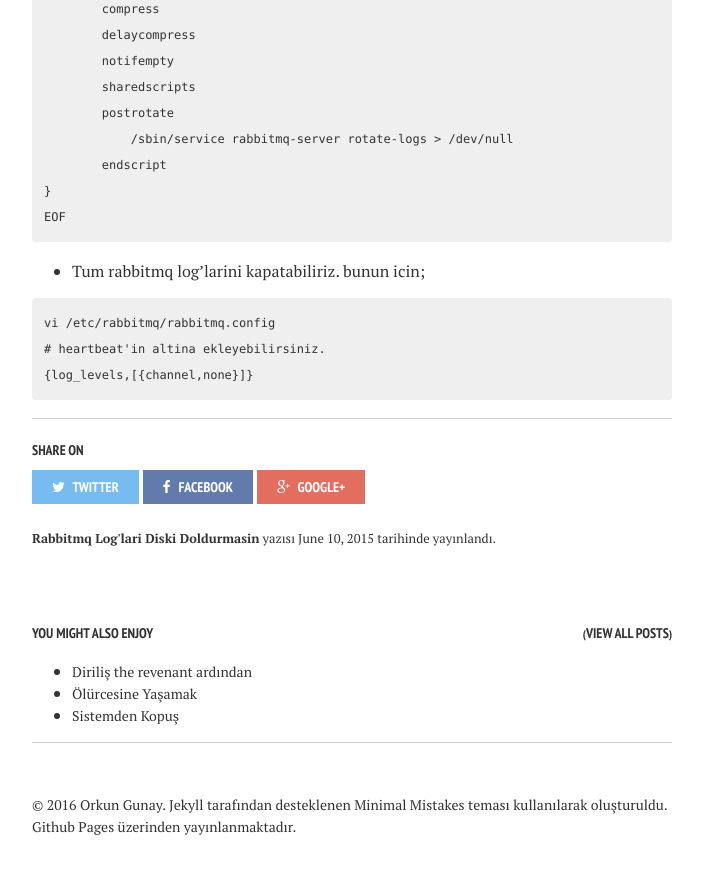
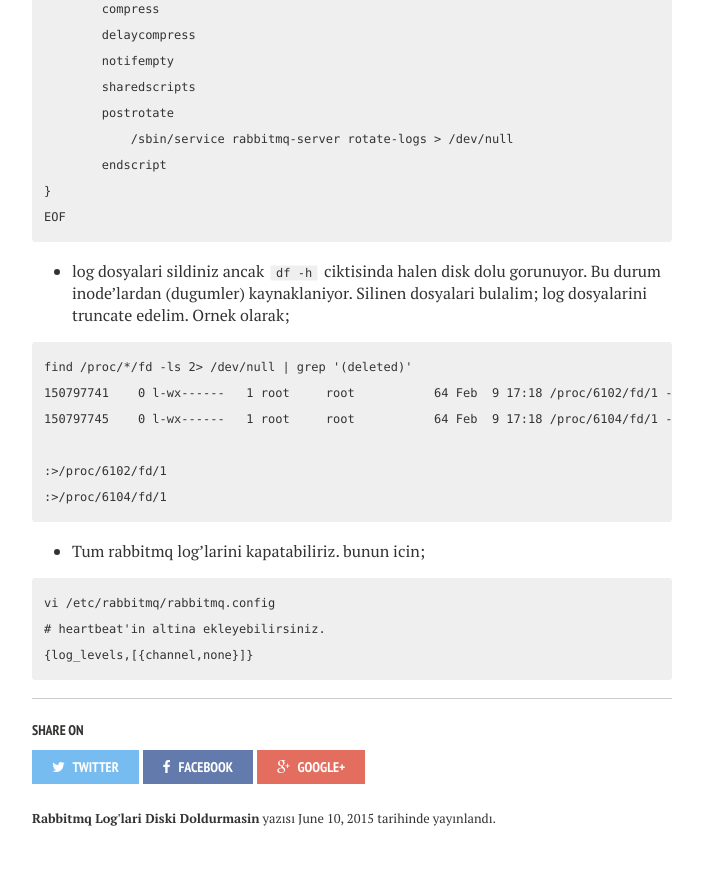
Before and after one commit to teomang/ogny.github.io, a Jekyll site: the page built from _posts/2015-06-10-rabbitmq-loglari-diski-doldurmasin.markdown, in a window 1280 px wide and 900 px high, scrolled down 1058 px. Shown: the top 874 px of the window, without its empty margins (288-991 px from the left). Built offline with Jekyll 4.4.1, drawn with Linux system fonts in a browser that asks for light colours; nearby versions of some CDN libraries.

Commit message:
rabbitmq-loglari-diski-doldurmasin'a silinen dosyalari bulup tamamen silme eklendi.

````diff
--- a/_posts/2015-06-10-rabbitmq-loglari-diski-doldurmasin.markdown
+++ b/_posts/2015-06-10-rabbitmq-loglari-diski-doldurmasin.markdown
@@ -65,6 +65,19 @@
 EOF
 ```
 
+* log dosyalari sildiniz ancak `df -h` ciktisinda halen disk dolu gorunuyor. Bu
+  durum inode'lardan (dugumler) kaynaklaniyor. Silinen dosyalari bulalim; log
+  dosyalarini truncate edelim. Ornek olarak;
+
+```
+find /proc/*/fd -ls 2> /dev/null | grep '(deleted)'
+150797741    0 l-wx------   1 root     root           64 Feb  9 17:18 /proc/6102/fd/1 -> /var/log/rabbitmq/startup_log.1\ (deleted)
+150797745    0 l-wx------   1 root     root           64 Feb  9 17:18 /proc/6104/fd/1 -> /var/log/rabbitmq/startup_log\ (deleted)
+
+:>/proc/6102/fd/1
+:>/proc/6104/fd/1
+```
+
 * Tum rabbitmq log'larini kapatabiliriz. bunun icin;
 
 ```
````
